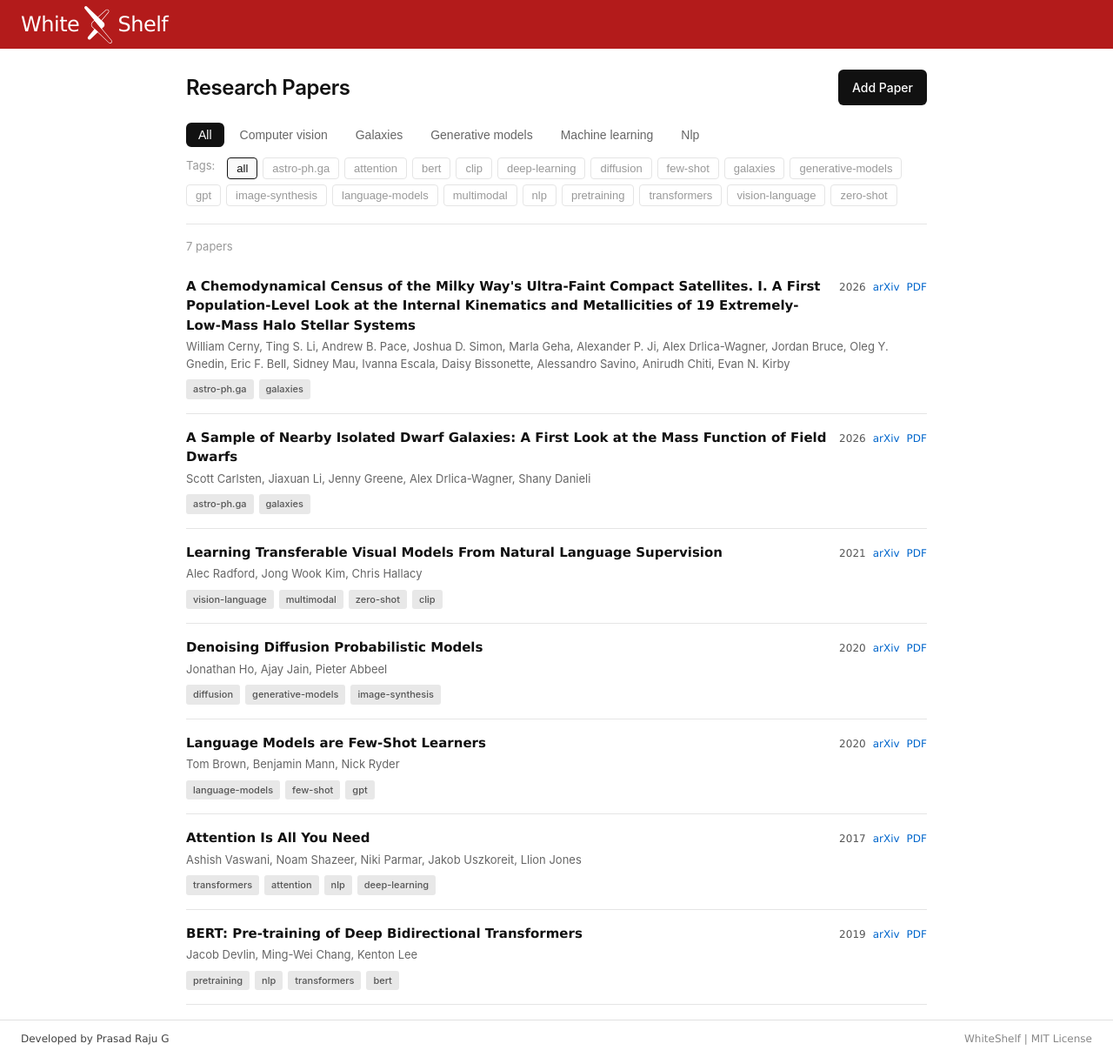
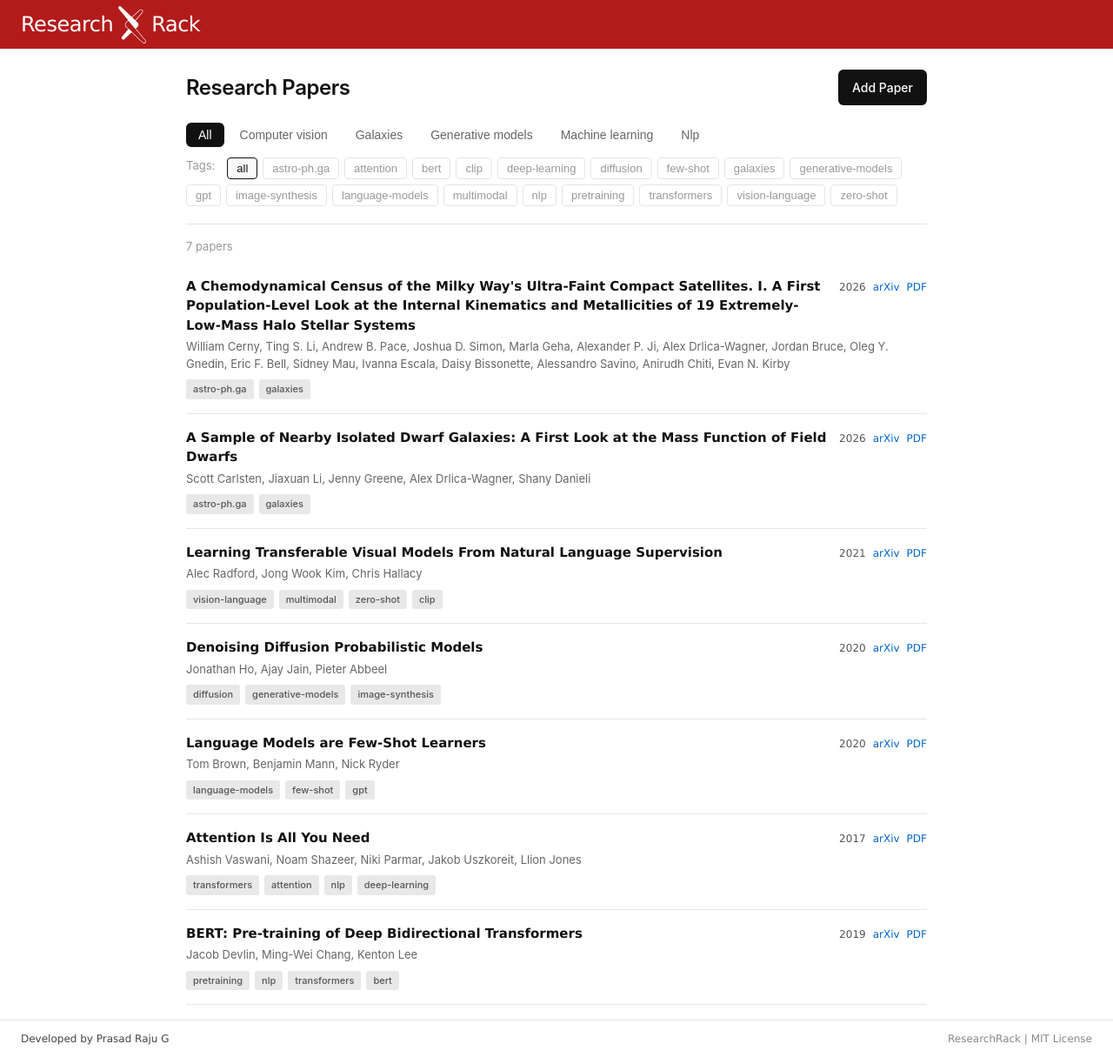
Before and after one commit to iamprasadraju/WhiteShelf, a Jekyll site: the page built from index.md, in a window 1280 px wide and 1215 px high. Shown: the whole window at 87% size. Built offline with Jekyll 4.4.1, drawn with Linux system fonts in a browser that asks for light colours.

Commit message:
project renamed Research Rack now

```diff
--- a/_config.yml
+++ b/_config.yml
@@ -1,6 +1,6 @@
-title: WhiteShelf
+title: ResearchRack
 description: A Jekyll theme for organizing research papers
-baseurl: "/WhiteShelf"
+baseurl: "/ResearchRack"
 url: "https://iamprasadraju.github.io"
 
 collections:
--- a/_layouts/default.html
+++ b/_layouts/default.html
@@ -3,14 +3,14 @@
 <head>
   <meta charset="utf-8">
   <meta name="viewport" content="width=device-width, initial-scale=1">
-  <title>{% if page.title and page.title != "Research Papers" %}{{ page.title }} - {% endif %}White Shelf</title>
+  <title>{% if page.title and page.title != "Research Papers" %}{{ page.title }} - {% endif %}ResearchRack</title>
   <link rel="stylesheet" href="{{ '/assets/main.css' | relative_url }}">
   <link rel="stylesheet" href="https://cdn.jsdelivr.net/npm/katex@0.16.9/dist/katex.min.css">
 </head>
 <body>
   <nav>
     <div class="nav-brand">
-      <a href="{{ '/' | relative_url }}">White <img src="{{ '/assets/arxiv-logo.svg' | relative_url }}" alt="X" class="nav-logo"> Shelf</a>
+      <a href="{{ '/' | relative_url }}">Research <img src="{{ '/assets/arxiv-logo.svg' | relative_url }}" alt="X" class="nav-logo"> Rack</a>
     </div>
   </nav>
 
@@ -21,7 +21,7 @@
   <footer>
     <div class="footer-content">
       <span class="footer-left">Developed by Prasad Raju G</span>
-      <span class="footer-right">WhiteShelf | MIT License</span>
+      <span class="footer-right">ResearchRack | MIT License</span>
     </div>
   </footer>
 
```
Also changed, not shown: README.md.
